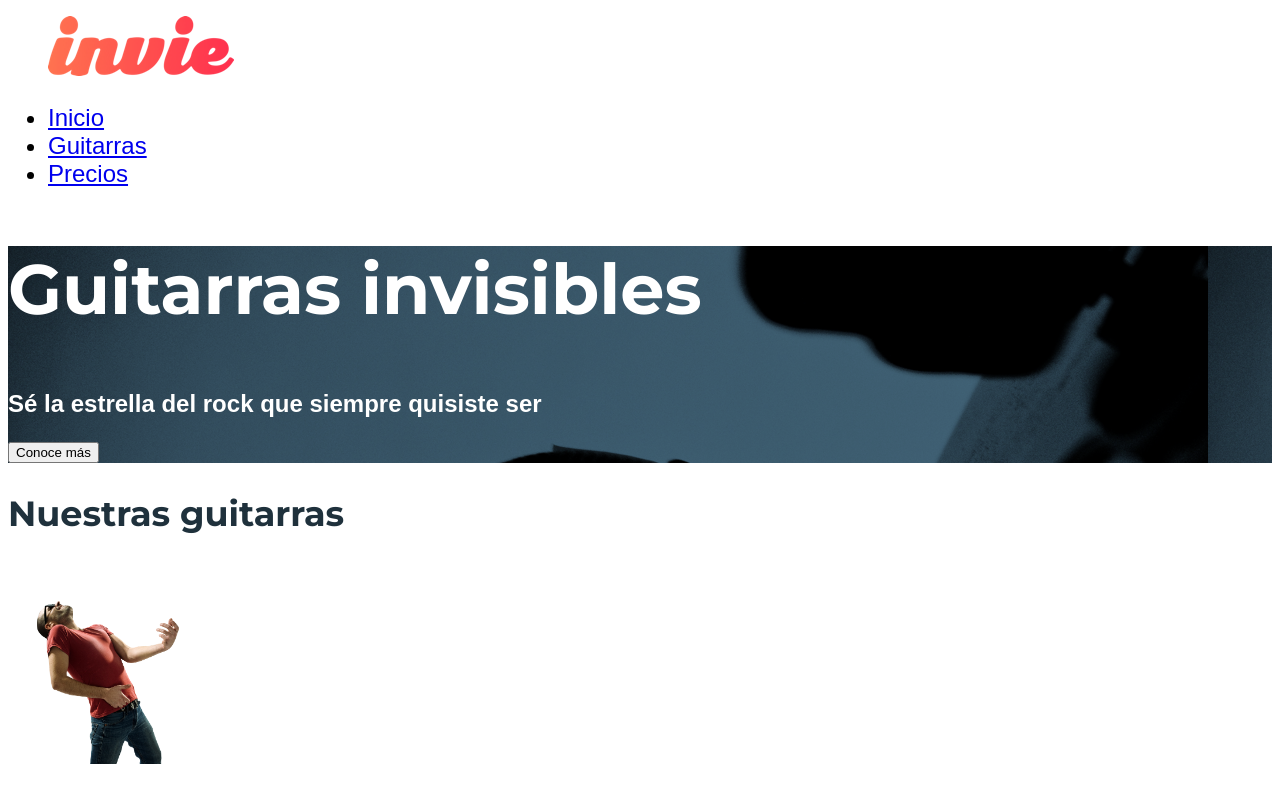
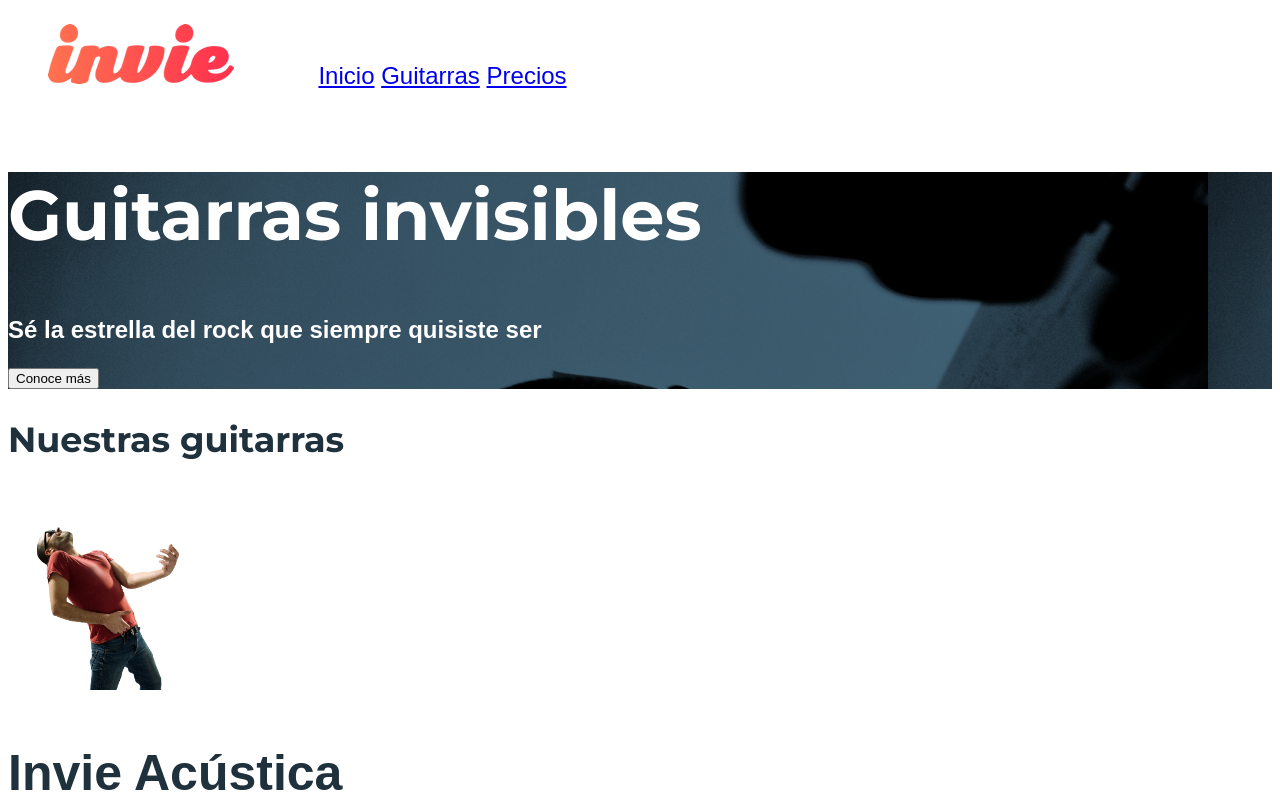
Before and after one commit to Ezkielnet/invie, a plain HTML site: page index.html in a window 1280 px wide. Shown: the top 805 px of the page. Drawn offline with Linux system fonts and the light colour scheme; a web font is replaced by a local one.

Commit message:
Display block e inline-block

```diff
--- a/css/invie.css
+++ b/css/invie.css
@@ -25,3 +25,6 @@ font-size: 50px;
 .menu {
   font-size:24px;
 }
+.menu, .logotipo, .menu li {
+  display: inline-block;
+}
```
